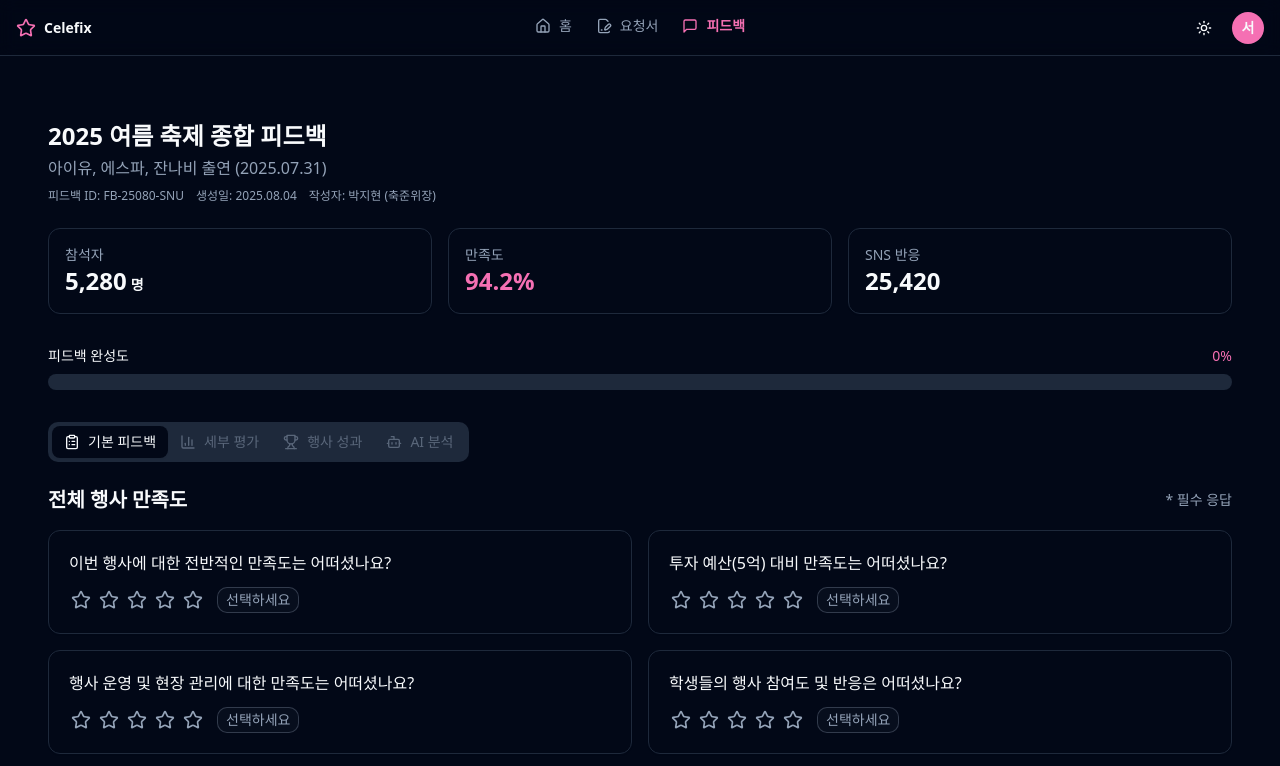
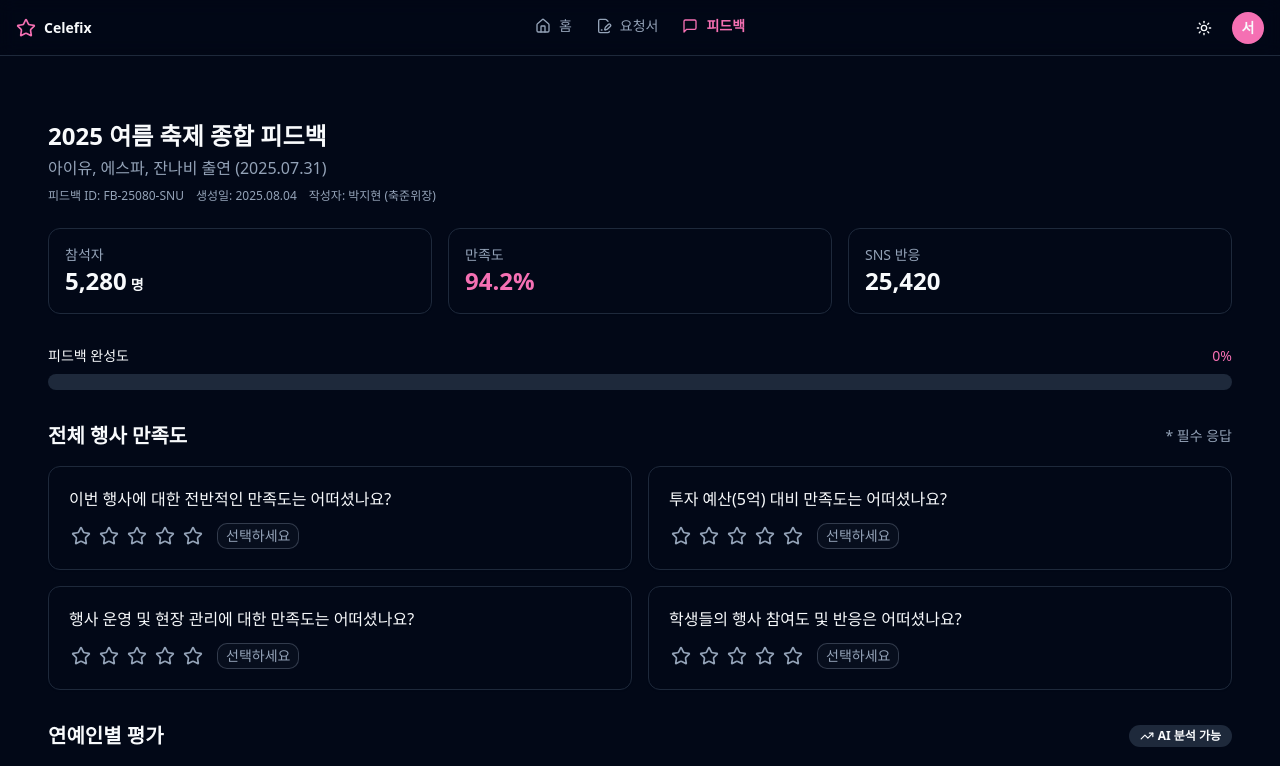
Before and after one commit to lje0722/celefix-auto-agent, a React (Vite) app: page /user/feedback in a window 1280 px wide. Shown: the top 766 px of the page. Built offline with nearby package versions, Linux system fonts and the light colour scheme.

Commit message:
Remove feedback details from page
Remove the "기본 피드백, 세부 평가, 행사 성과, AI 분석" section from the user feedback page.

```diff
--- a/src/pages/user/UserFeedback.tsx
+++ b/src/pages/user/UserFeedback.tsx
@@ -119,12 +119,6 @@ const UserFeedback = () => {
 
       {/* Tabs */}
       <Tabs defaultValue="basic" className="space-y-6">
-        <TabsList>
-          <TabsTrigger value="basic" className="gap-2"><ClipboardList className="h-4 w-4" />기본 피드백</TabsTrigger>
-          <TabsTrigger value="detail" disabled className="gap-2"><BarChart3 className="h-4 w-4" />세부 평가</TabsTrigger>
-          <TabsTrigger value="result" disabled className="gap-2"><Trophy className="h-4 w-4" />행사 성과</TabsTrigger>
-          <TabsTrigger value="ai" disabled className="gap-2"><Bot className="h-4 w-4" />AI 분석</TabsTrigger>
-        </TabsList>
 
         <TabsContent value="basic" className="space-y-8">
           {/* Overall satisfaction */}
```
